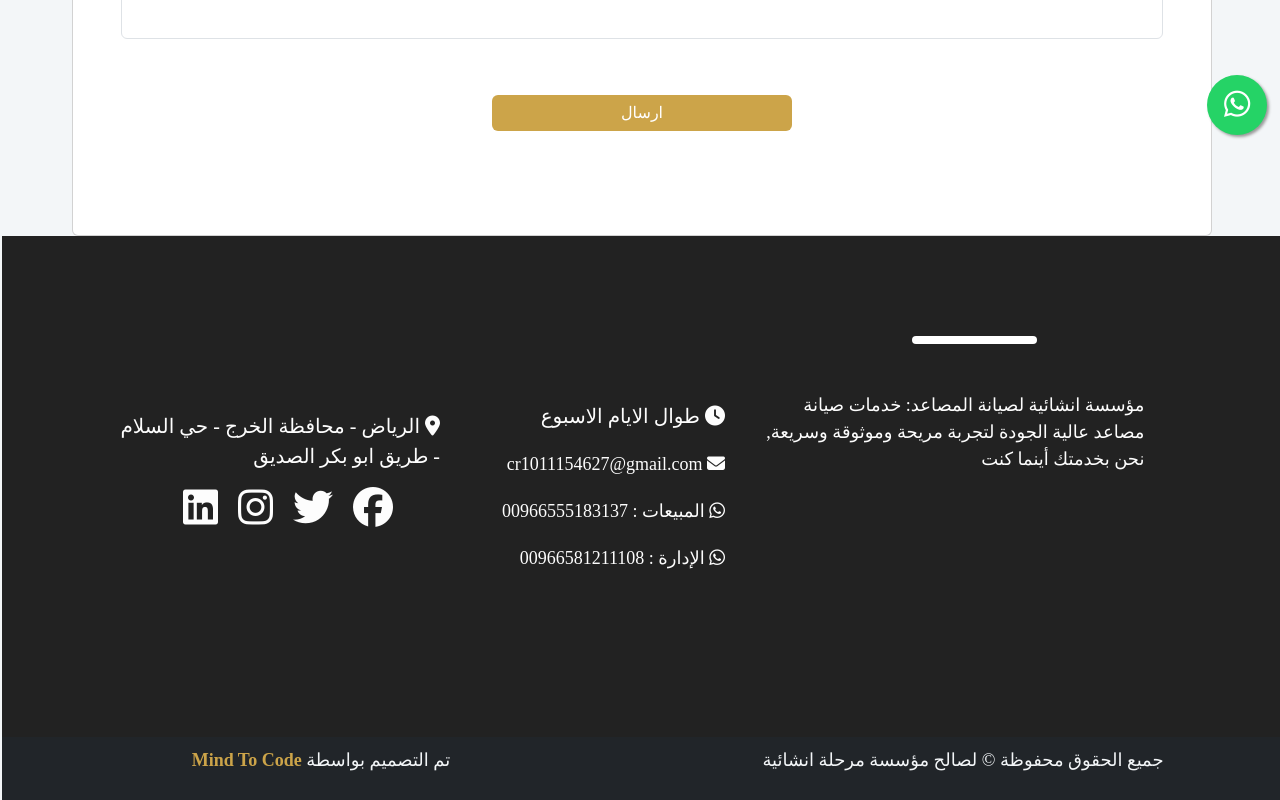
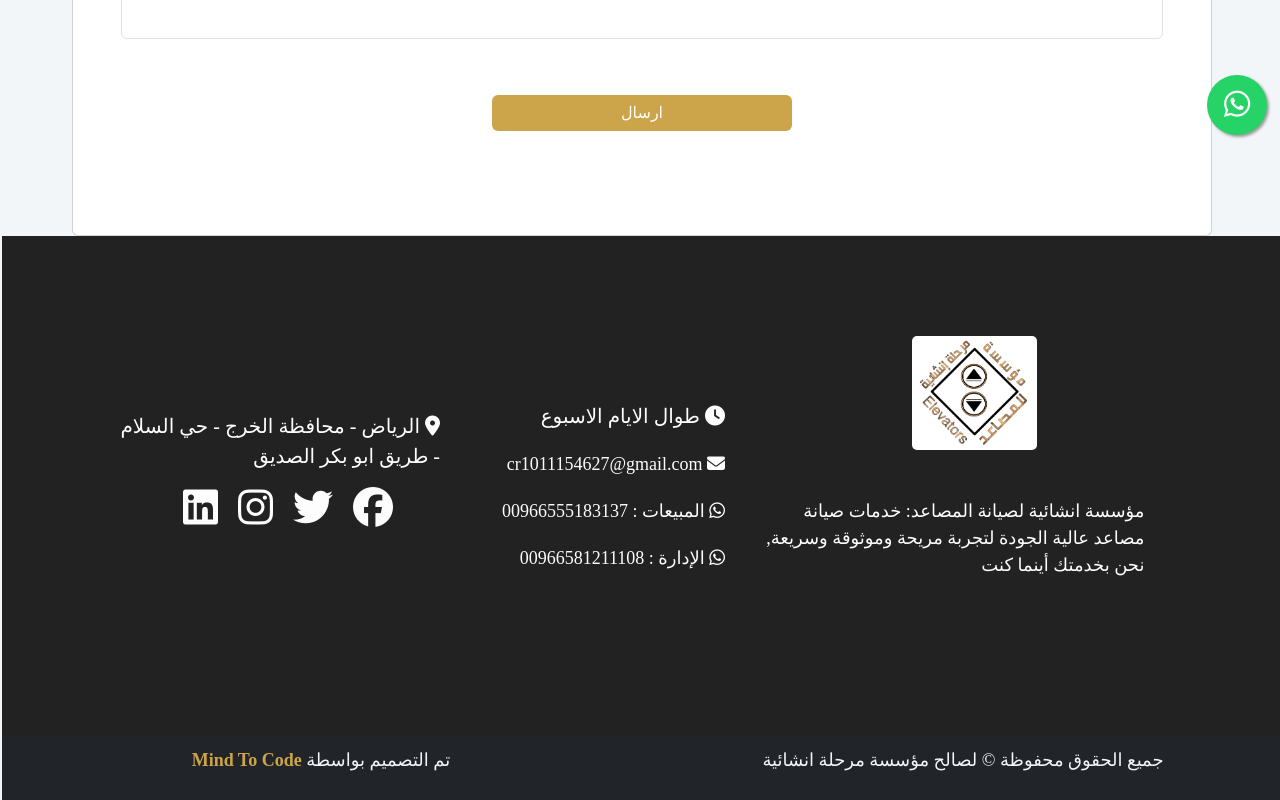
Before and after one commit to mindtocode-org/elevator_sales, a plain HTML site: page pages/complaints.html in a window 1280 px wide. Shown: the part 625-1425 px from the top of the page. Drawn offline with nearby package versions, Linux system fonts and the light colour scheme; some packages are replaced by stand-ins of ours; a script that the page names is missing.

Commit message:
fixing footer logo

```diff
--- a/pages/complaints.html
+++ b/pages/complaints.html
@@ -161,7 +161,7 @@
         <div class="row">
           <div class="col-lg-5">
             <div class="img-foot">
-              <img src="images/logo.me.png" alt="" />
+              <img src="../images/logo.me.png" alt="" />
               <p class="mt-5">
                 مؤسسة انشائية لصيانة المصاعد: خدمات صيانة مصاعد عالية الجودة
                 لتجربة مريحة وموثوقة وسريعة, نحن بخدمتك أينما كنت
```
Also changed, not shown: pages/externalRequests.html (+1 -1 lines).
